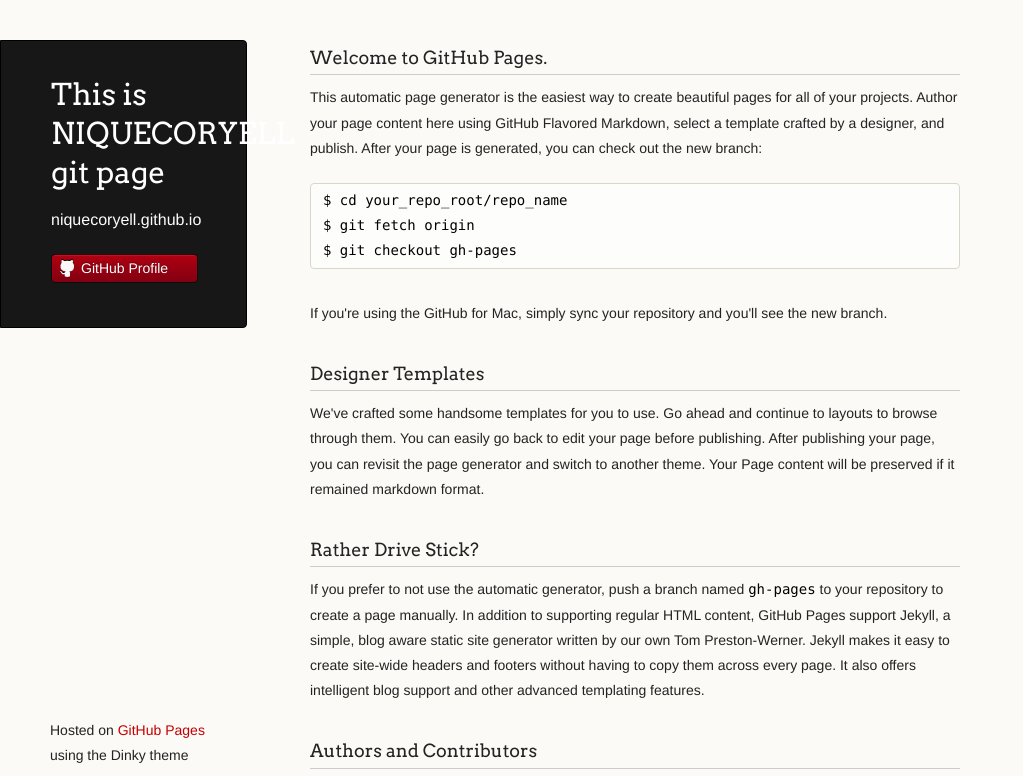
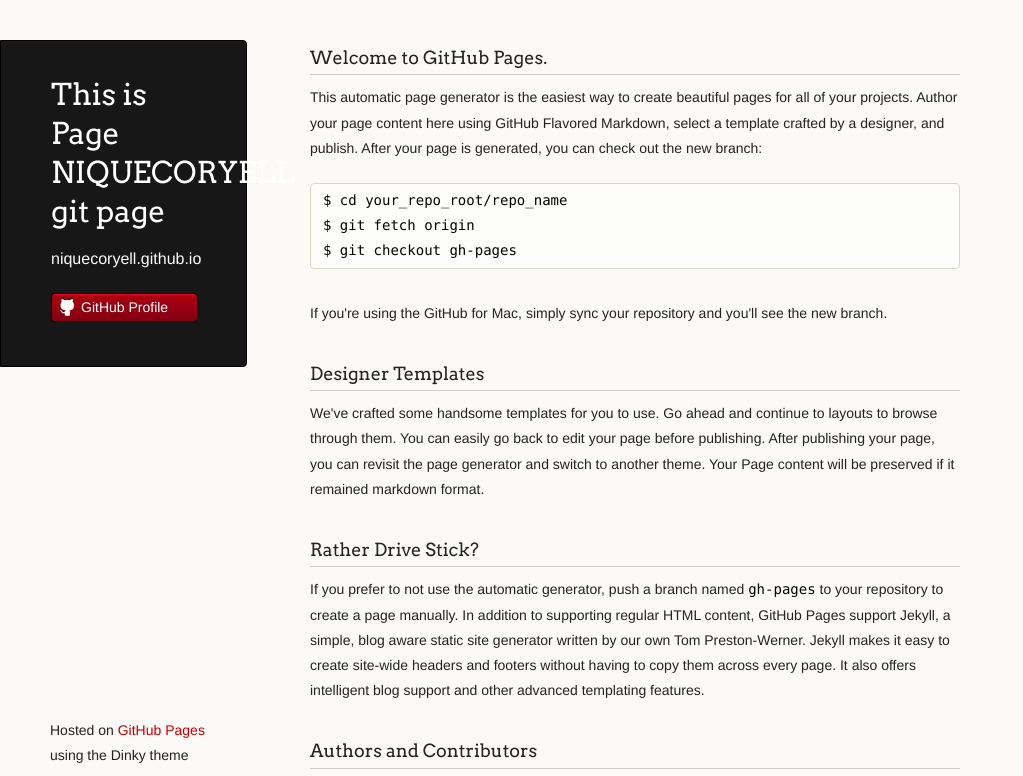
Before and after one commit to dom-shopify/niquecoryell.github.io, a plain HTML site: page index.html in a window 1280 px wide. Shown: the top 776 px of the page, without its empty margins (0-1023 px from the left). Drawn offline with Linux system fonts and the light colour scheme.

Commit message:
Update index.html

```diff
--- a/index.html
+++ b/index.html
@@ -16,7 +16,7 @@
   <body>
     <div class="wrapper">
       <header>
-        <h1 class="header">This is NIQUECORYELL git page</h1>
+        <h1 class="header">This is Page NIQUECORYELL git page</h1>
         <p class="header">niquecoryell.github.io</p>
 
 
```
